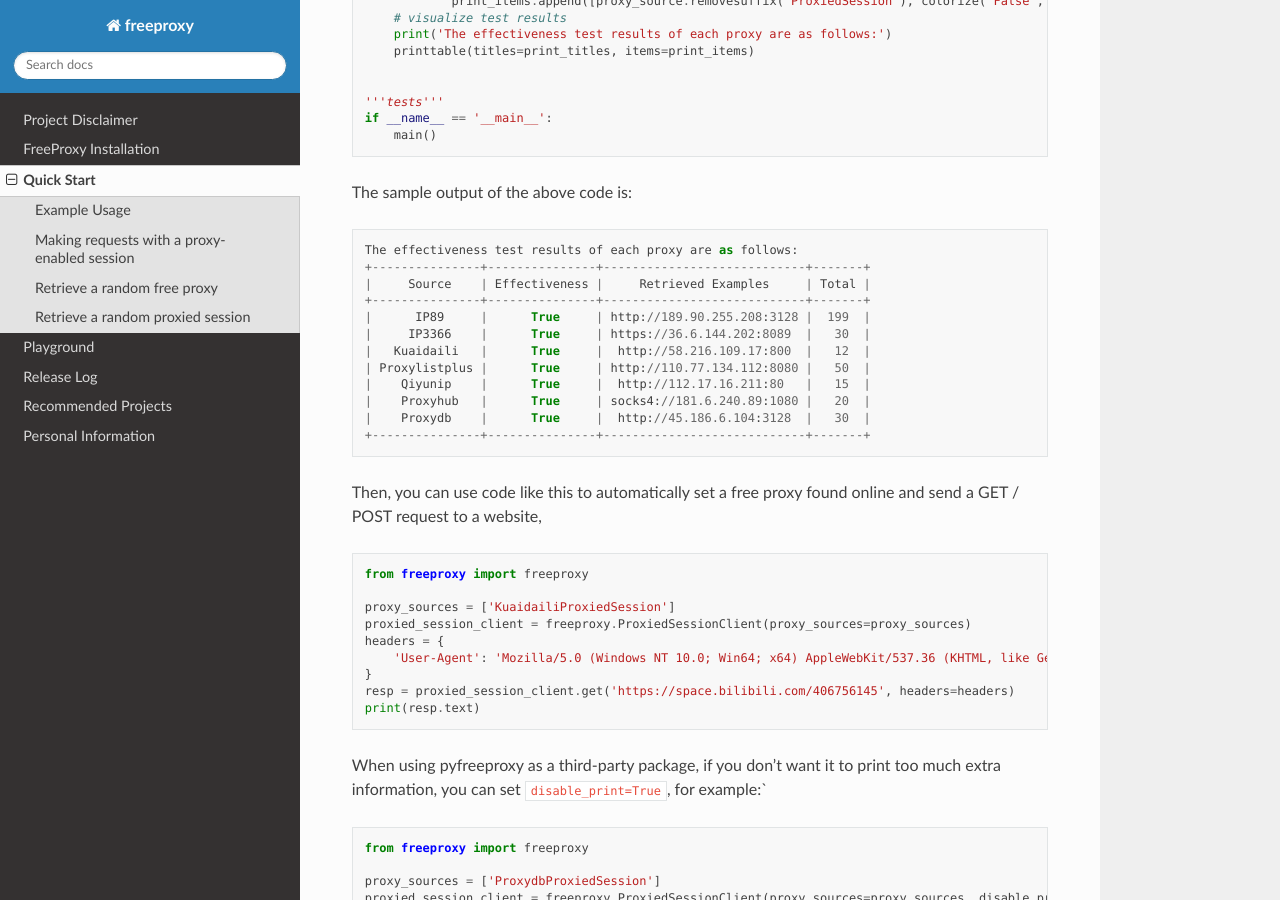
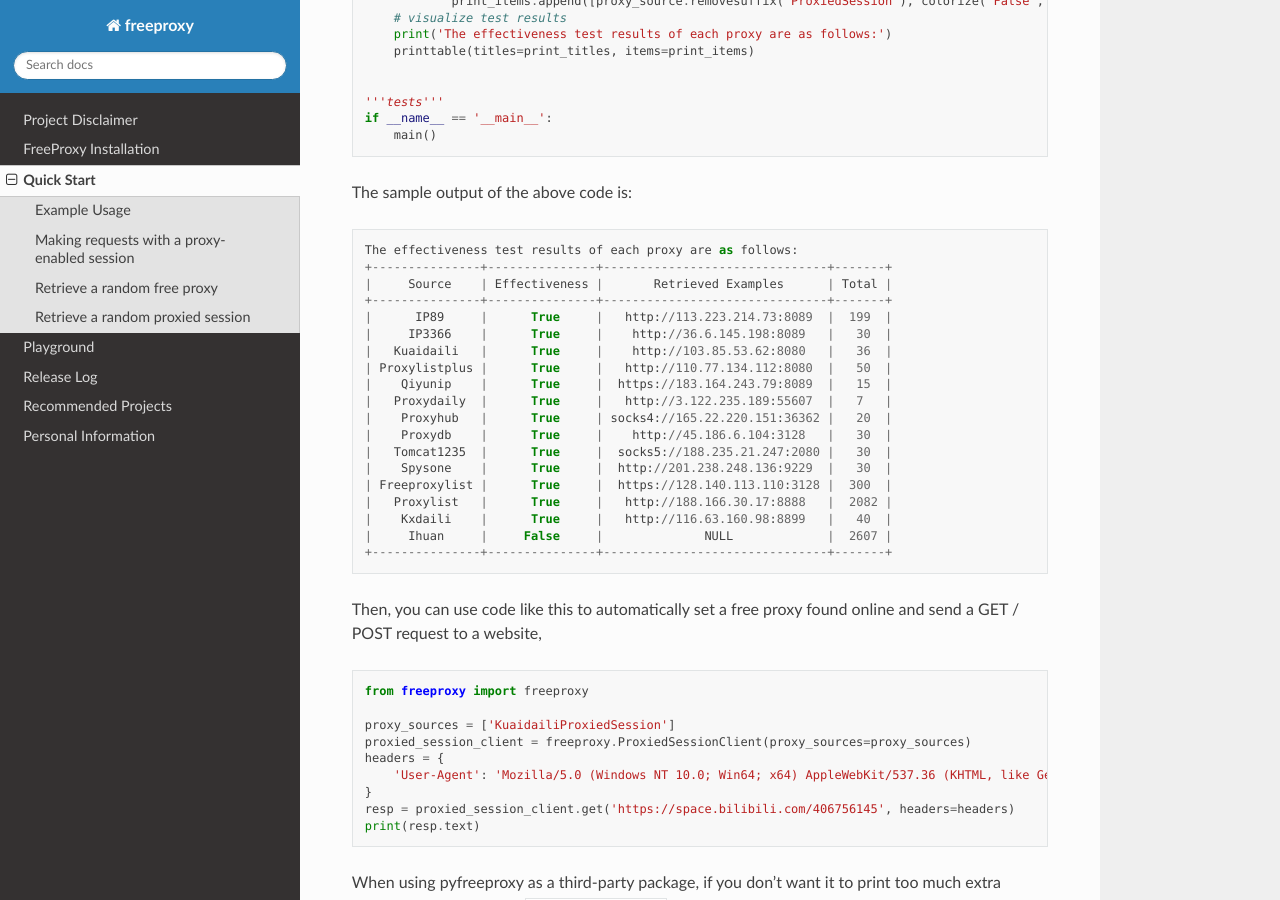
Before and after one commit to CharlesPikachu/freeproxy, a Sphinx documentation site: the page built from docs/Quickstart.md, in a window 1280 px wide and 900 px high, scrolled down 644 px. Built offline with Sphinx 7.4.7 and the Read the Docs theme 3.1.0, drawn with Linux system fonts in a browser that asks for light colours.

Commit message:
update proxy status

````diff
--- a/docs/Quickstart.md
+++ b/docs/Quickstart.md
@@ -40,17 +40,24 @@ The sample output of the above code is:
 
 ```
 The effectiveness test results of each proxy are as follows:
-+---------------+---------------+----------------------------+-------+
-|     Source    | Effectiveness |     Retrieved Examples     | Total |
-+---------------+---------------+----------------------------+-------+
-|      IP89     |      True     | http://189.90.255.208:3128 |  199  |
-|     IP3366    |      True     | https://36.6.144.202:8089  |   30  |
-|   Kuaidaili   |      True     |  http://58.216.109.17:800  |   12  |
-| Proxylistplus |      True     | http://110.77.134.112:8080 |   50  |
-|    Qiyunip    |      True     |  http://112.17.16.211:80   |   15  |
-|    Proxyhub   |      True     | socks4://181.6.240.89:1080 |   20  |
-|    Proxydb    |      True     |  http://45.186.6.104:3128  |   30  |
-+---------------+---------------+----------------------------+-------+
++---------------+---------------+-------------------------------+-------+
+|     Source    | Effectiveness |       Retrieved Examples      | Total |
++---------------+---------------+-------------------------------+-------+
+|      IP89     |      True     |   http://113.223.214.73:8089  |  199  |
+|     IP3366    |      True     |    http://36.6.145.198:8089   |   30  |
+|   Kuaidaili   |      True     |    http://103.85.53.62:8080   |   36  |
+| Proxylistplus |      True     |   http://110.77.134.112:8080  |   50  |
+|    Qiyunip    |      True     |  https://183.164.243.79:8089  |   15  |
+|   Proxydaily  |      True     |   http://3.122.235.189:55607  |   7   |
+|    Proxyhub   |      True     | socks4://165.22.220.151:36362 |   20  |
+|    Proxydb    |      True     |    http://45.186.6.104:3128   |   30  |
+|   Tomcat1235  |      True     |  socks5://188.235.21.247:2080 |   30  |
+|    Spysone    |      True     |  http://201.238.248.136:9229  |   30  |
+| Freeproxylist |      True     |  https://128.140.113.110:3128 |  300  |
+|   Proxylist   |      True     |   http://188.166.30.17:8888   |  2082 |
+|    Kxdaili    |      True     |   http://116.63.160.98:8899   |   40  |
+|     Ihuan     |     False     |              NULL             |  2607 |
++---------------+---------------+-------------------------------+-------+
 ```
 
 Then, you can use code like this to automatically set a free proxy found online and send a GET / POST request to a website,
````
Also changed, not shown: README.md (+18 -11 lines).
